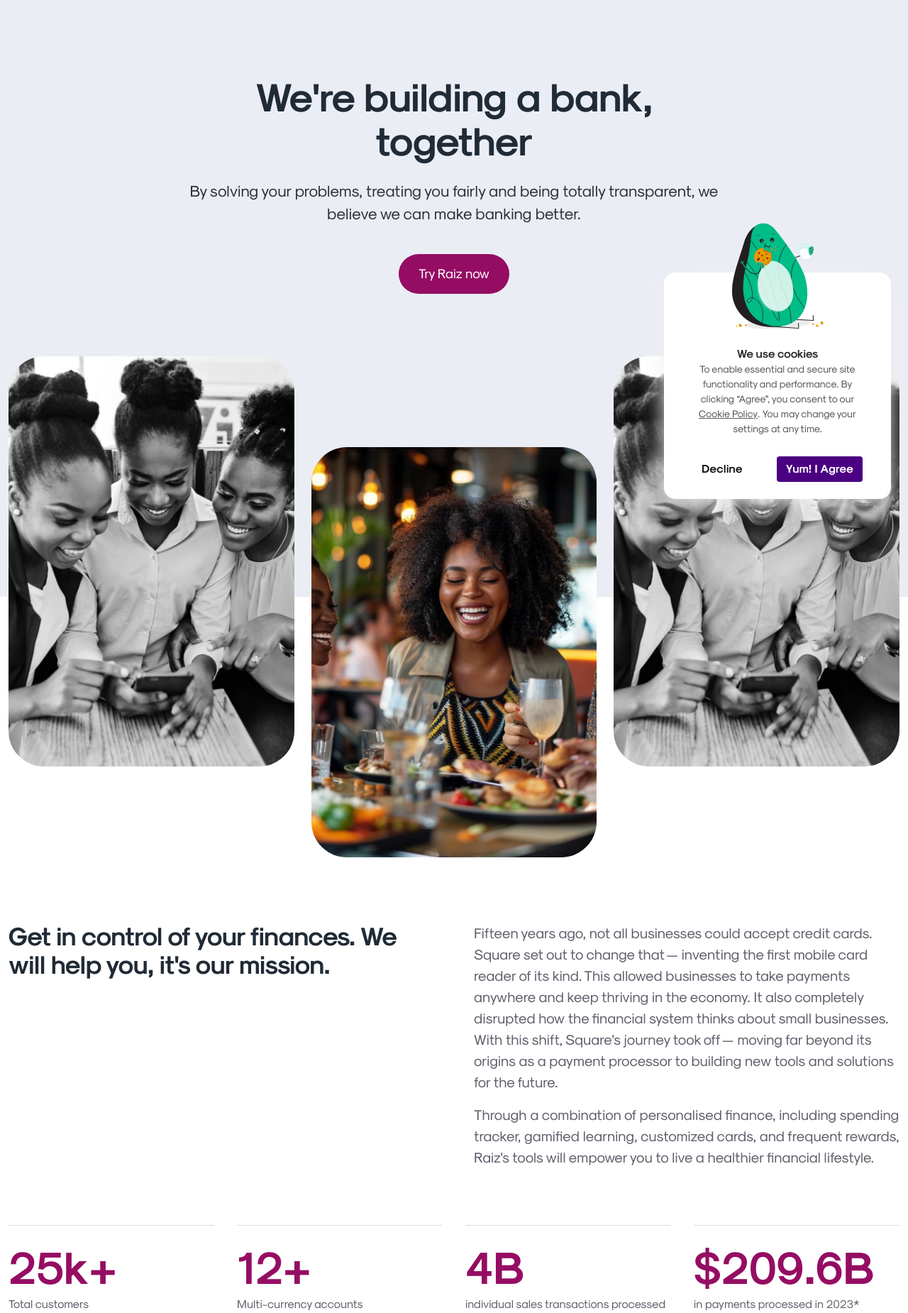
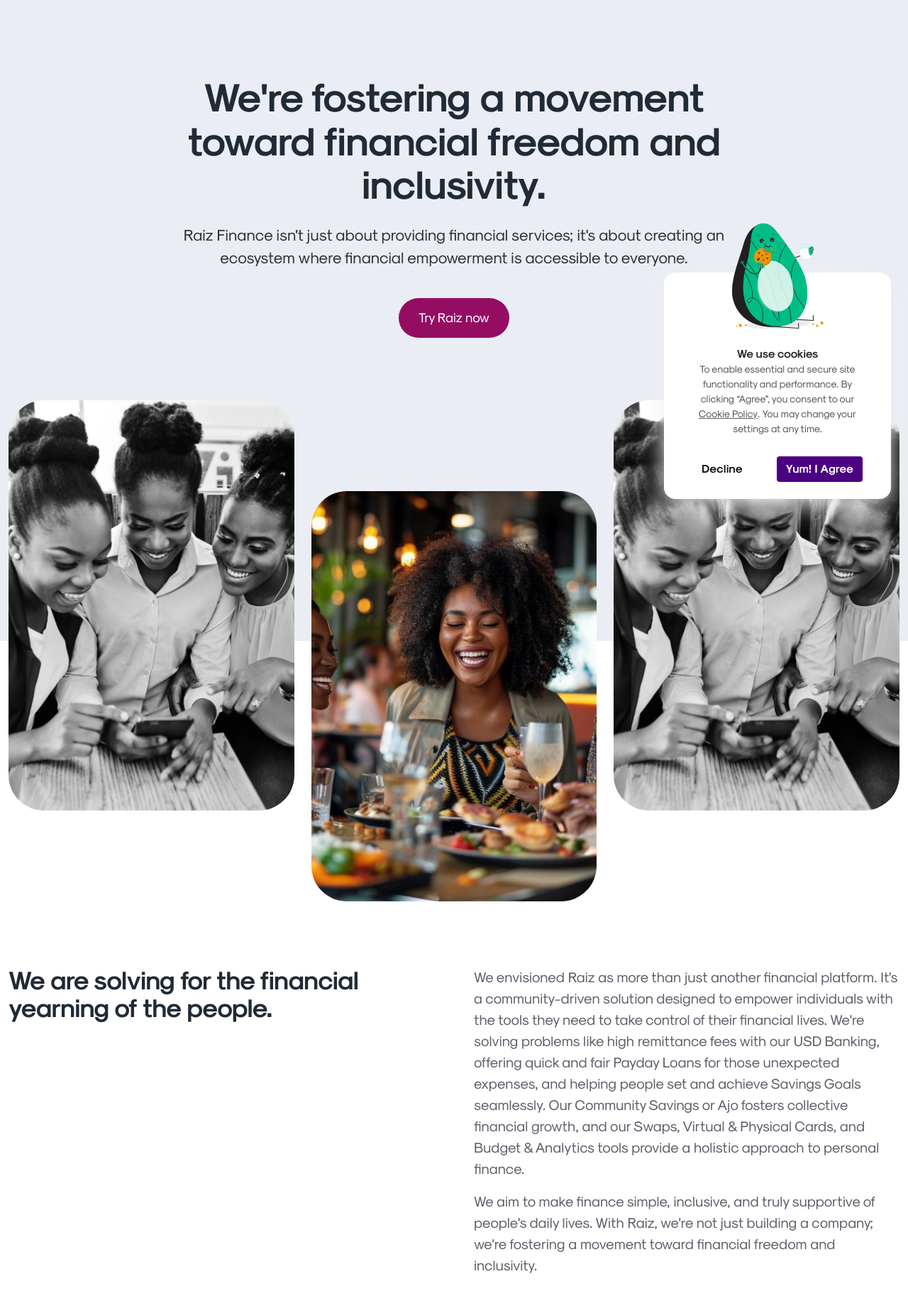
Before and after one commit to Oyedele-Sg/raiz-web, a PHP site: page /about-us.php in a window 1280 px wide. Shown: the part 73-1923 px from the top of the page at 71% size. Run offline with PHP 8.4, Linux system fonts and the light colour scheme.

Commit message:
UI: Updated the content of the about us page

```diff
--- a/about-us.php
+++ b/about-us.php
@@ -18,10 +18,10 @@
                 <div class="row">
                     <div class="col-lg-12 col-sm-12">
                         <div class="content-wrap wow fadeInUp" data-wow-delay=".2s">
-                            <h2 class="large-text">We're building a bank, together</h2>
-                            <h3 class="small-text">By solving your problems, treating you fairly and being totally transparent, we believe we can make banking better.</h3>
+                            <h2 class="large-text">We're fostering a movement toward financial freedom and inclusivity.</h2>
+                            <h3 class="small-text">Raiz Finance isn't just about providing financial services; it's about creating an ecosystem where financial empowerment is accessible to everyone.</h3>
                             <div class="mb-4 pt-3">
-                                <a href="#" class="get-app--btn" data-bs-toggle="modal" data-bs-target="#downloadApp">
+                                <a href="https://raizapp.onelink.me/RiOx/webdirect" class="get-app--btn">
                                     <div class="text-move--wrapper">
                                         <div class="text-move">
                                             <div class="button-text">Try Raiz now</div>
@@ -55,11 +55,11 @@
                 <div class="row">
                     <div class="col-lg-12 col-sm-12">
                         <div class="intro-grid">
-                            <h2 class="large-text wow fadeInUp" data-wow-delay=".15s">Get in control of your finances. We will help you, it's our mission.</h2>
+                            <h2 class="large-text wow fadeInUp" data-wow-delay=".15s">We are solving for the financial yearning of the people.</h2>
                             <div class="text-wrapper">
                                 <div class="small-text wow fadeInUp" data-wow-delay=".2s">
-                                Fifteen years ago, not all businesses could accept credit cards. Square set out to change that — inventing the first mobile card reader of its kind. This allowed businesses to take payments anywhere and keep thriving in the economy. It also completely disrupted how the financial system thinks about small businesses. With this shift, Square's journey took off — moving far beyond its origins as a payment processor to building new tools and solutions for the future.</div>
-                                <div class="small-text wow fadeInUp" data-wow-delay=".3s">Through a combination of personalised finance, including spending tracker, gamified learning, customized cards, and frequent rewards, Raiz's tools will empower you to live a healthier financial lifestyle.</div>
+                                We envisioned Raiz as more than just another financial platform. It's a community-driven solution designed to empower individuals with the tools they need to take control of their financial lives. We're solving problems like high remittance fees with our USD Banking, offering quick and fair Payday Loans for those unexpected expenses, and helping people set and achieve Savings Goals seamlessly. Our Community Savings or Ajo fosters collective financial growth, and our Swaps, Virtual & Physical Cards, and Budget & Analytics tools provide a holistic approach to personal finance.</div>
+                                <div class="small-text wow fadeInUp" data-wow-delay=".3s">We aim to make finance simple, inclusive, and truly supportive of people's daily lives. With Raiz, we're not just building a company; we're fostering a movement toward financial freedom and inclusivity.</div>
                             </div>
                         </div>
                     </div>
--- a/modules/modals.php
+++ b/modules/modals.php
@@ -19,7 +19,7 @@
                         <h3 class="large-text">Scan This with Your Phone</h3>
                         <p class="body-text">Point your camera at the QR code on the right and open a link. You'll be redirected to App Store or Google Play to download the app.</p>
                         <div class="button-wrapper">
-                            <a href="https://apps.apple.com/us/app/#" class="app-download--btn" target="_blank">
+                            <a href="https://raizapp.onelink.me/RiOx/webdirect" class="app-download--btn" target="_blank">
                                 <svg width="30" height="30" class="button-icon" viewBox="0 0 30 30" fill="none" xmlns="http://www.w3.org/2000/svg">
                                     <path d="M20.1563 1.25C18.715 1.33375 17.0604 2.13668 16.0767 3.15918C15.1879 4.08918 14.4867 5.47039 14.773 6.80664C16.3392 6.84789 17.9113 6.02416 18.8525 4.98291C19.7313 4.00916 20.3975 2.65 20.1563 1.25ZM20.2417 6.8042C17.9805 6.8042 17.035 8.19336 15.4688 8.19336C13.8575 8.19336 12.3846 6.89209 10.4346 6.89209C7.78207 6.89334 3.75 9.35041 3.75 15.1392C3.75 20.4054 8.52207 26.25 11.2158 26.25C12.8521 26.2663 13.2488 25.2212 15.4688 25.21C17.6913 25.1937 18.1708 26.2638 19.8096 26.25C21.6546 26.2362 23.0955 24.2088 24.148 22.6025C24.903 21.4525 25.2133 20.8654 25.7983 19.5654C21.4571 18.4654 20.5933 11.4646 25.7983 10.0171C24.8158 8.34084 21.948 6.8042 20.2417 6.8042Z" fill="currentColor"/>
                                 </svg>
@@ -30,7 +30,7 @@
                                     </div>
                                 </div>
                             </a>
-                            <a href="https://play.google.com/store/apps/details?id=tech.witty.global" class="app-download--btn" target="_blank">
+                            <a href="https://raizapp.onelink.me/RiOx/webdirect" class="app-download--btn" target="_blank">
                                 <svg width="30" height="30" class="button-icon" viewBox="0 0 30 30" fill="none" xmlns="http://www.w3.org/2000/svg">
                                     <path fill-rule="evenodd" clip-rule="evenodd" d="M4.33398 27.1498L15.1043 16.2114L18.9007 20.0666L6.09716 27.2967C5.61034 27.5717 5.01409 27.5675 4.53034 27.2852L4.33398 27.1498ZM14.0182 15.1083L3.75 25.5363V4.68035L14.0182 15.1083V15.1083ZM20.4348 10.799L25.4512 13.6313C25.9442 13.9104 26.25 14.4333 26.25 15C26.25 15.5667 25.9442 16.0896 25.4512 16.3687L20.2977 19.2781L16.1915 15.1083L20.4348 10.799V10.799ZM4.22045 2.95121C4.3125 2.86058 4.4158 2.78142 4.53034 2.71475C5.01409 2.43246 5.61034 2.4283 6.09716 2.70329L19.0377 10.0105L15.1043 14.0052L4.22045 2.95121Z" fill="currentColor"/>
                                 </svg>
```
